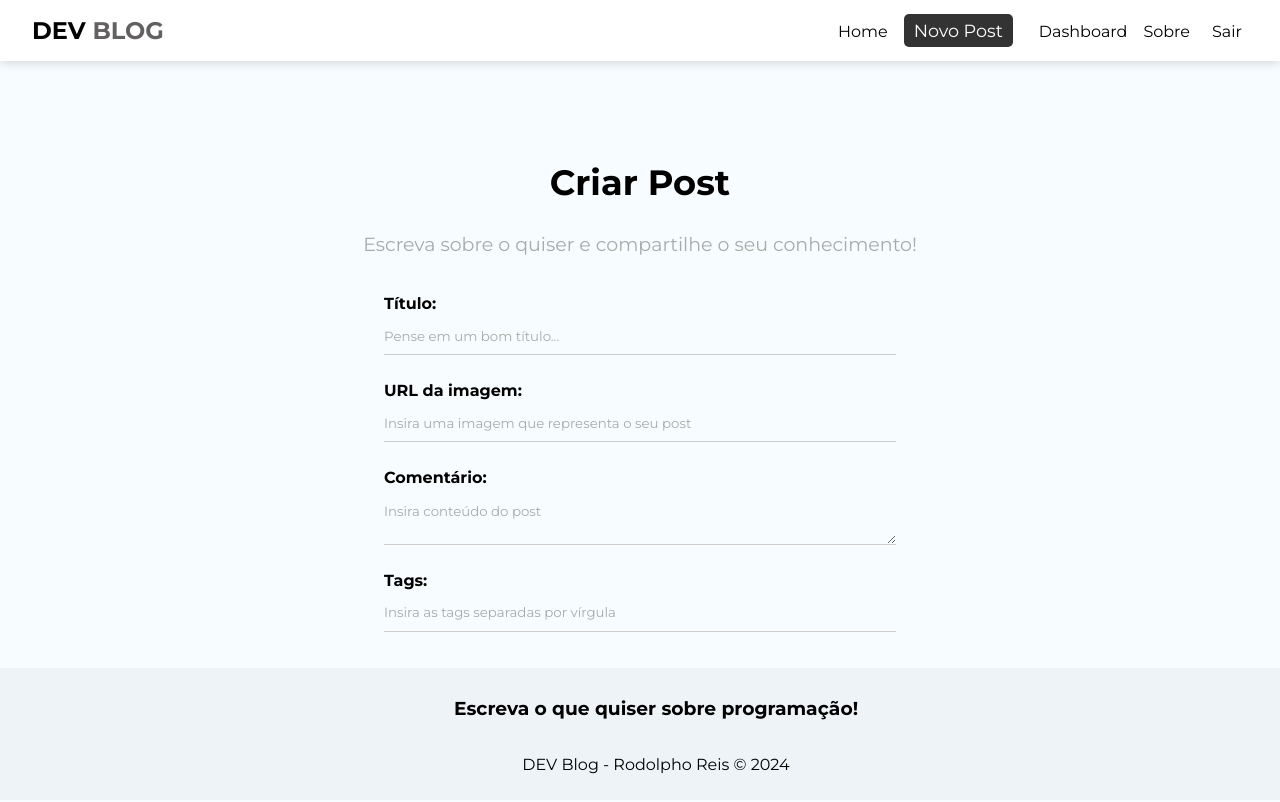
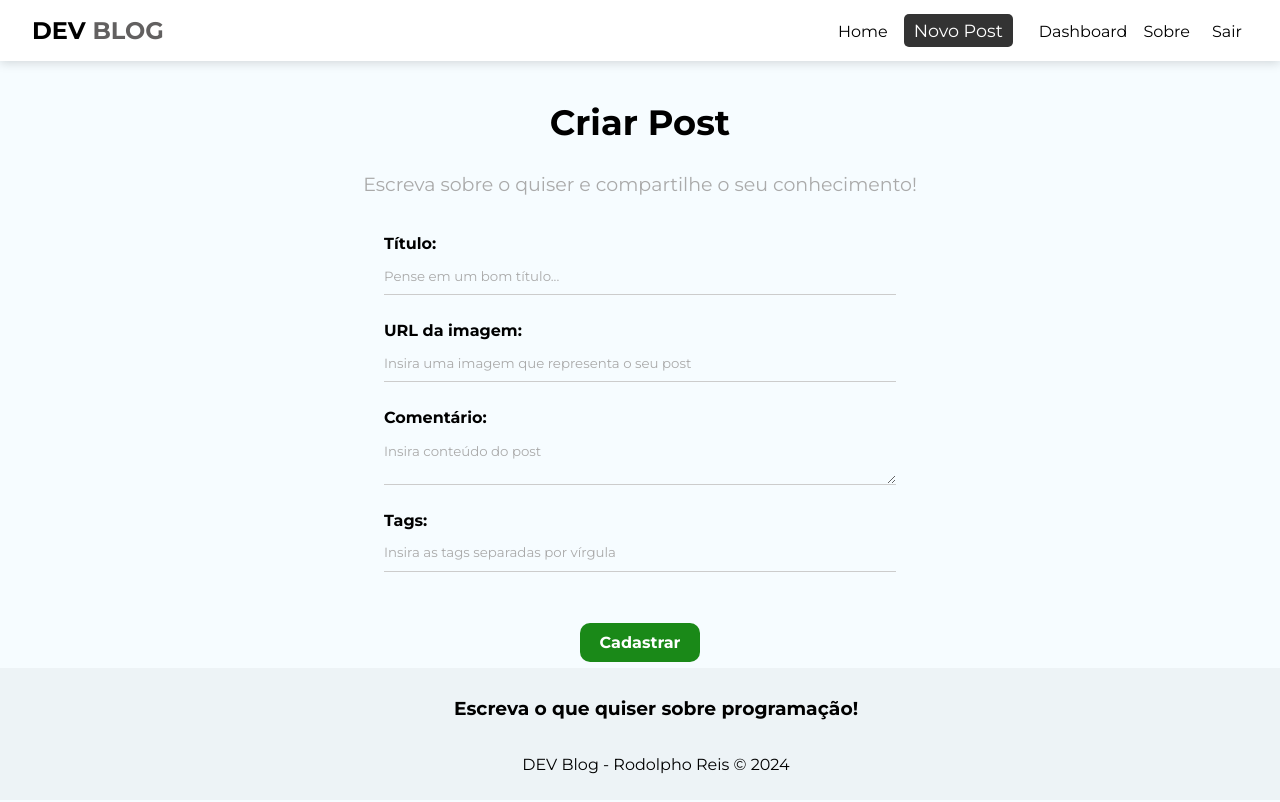
Before and after one commit to rodolphoreis/blog, a React (Vite) app: page /posts/create in a window 1280 px wide. Built offline with nearby package versions, Linux system fonts and the light colour scheme; no server answers; sample sign-in values are in the browser's storage.

Commit message:
feat: change margin-top

```diff
--- a/src/pages/CreatePost/CreatePost.module.css
+++ b/src/pages/CreatePost/CreatePost.module.css
@@ -1,6 +1,6 @@
 .create_post {
   text-align: center;
-  margin-top: 100px;
+  margin-top: 40px;
 }
 .create_post h2 {
   font-size: 2.2em;
```
